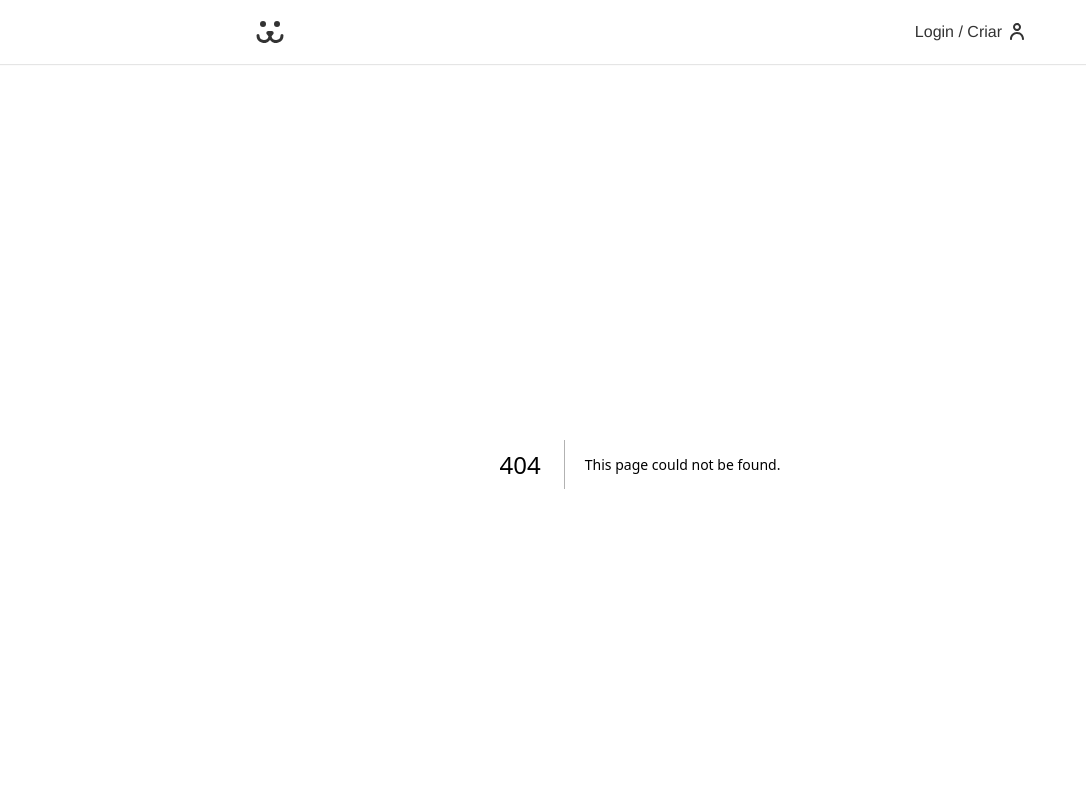
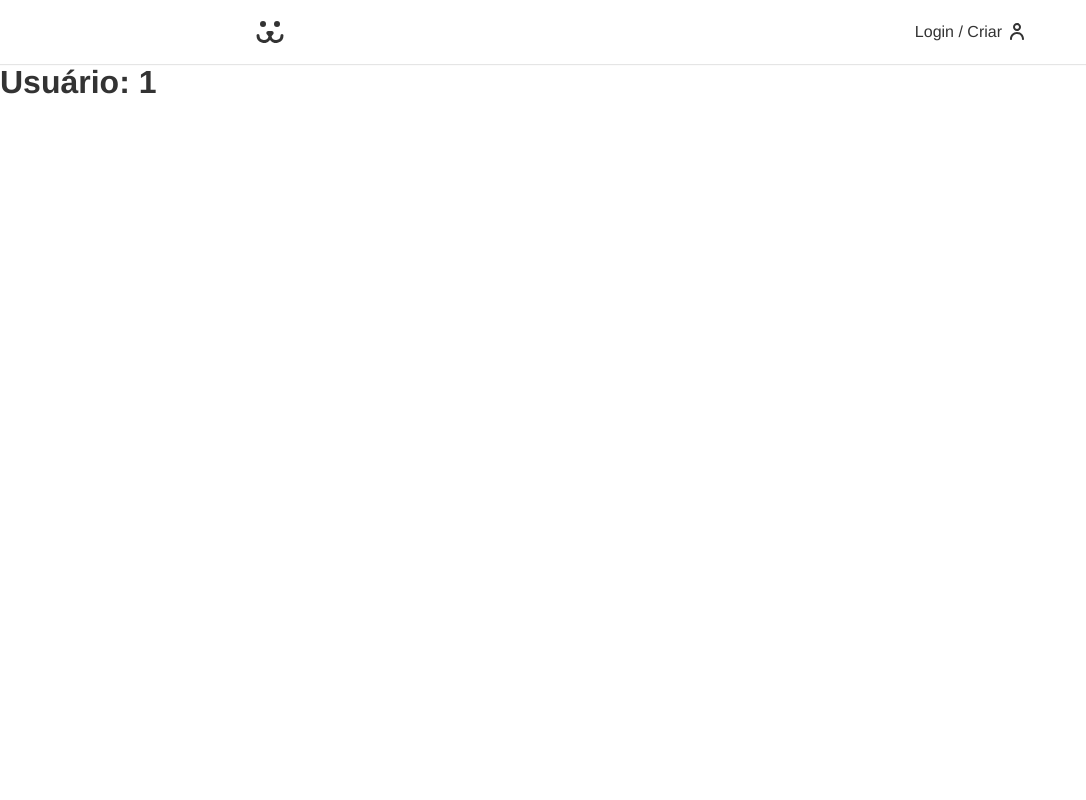
Before and after one commit to Edyane/dogs-next, a Next.js app: page /perfil/1 in a window 1280 px wide. Before the commit this address had no page. Shown: the top 800 px of the page, without its empty margins (0-1086 px from the left). Built offline with nearby package versions, Linux system fonts and the light colour scheme.

Commit message:
feat: adicionando rota para página de perfil do usuário

```diff
--- /dev/null
+++ b/src/app/perfil/[user]/page.tsx
@@ -0,0 +1,7 @@
+export default async function PerfilUserPage({params} : {params : {user :string}}) {
+    return (
+        <main>
+            <h1>Usuário: {params.user}</h1>
+        </main>
+    )
+}
```
